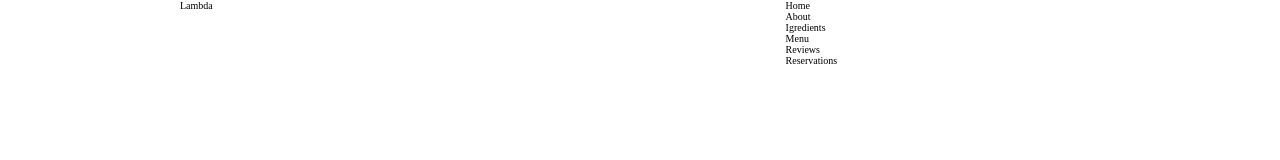
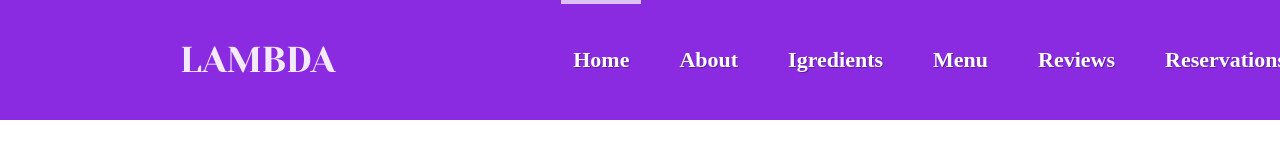
Before and after one commit to Plandima/lambda, a plain HTML site: page index.html in a window 1280 px wide. Shown: the top 160 px of the page. Drawn offline with nearby package versions, Linux system fonts and the light colour scheme.

Commit message:
completion header

```diff
--- a/css/header.css
+++ b/css/header.css
@@ -1,4 +1,3 @@
-
 /* HEADER */
 
 .main-header {
@@ -10,4 +9,98 @@
   padding-right: 18rem;
   gap: 2.6rem;
   justify-content: space-between;
+  background-color: blueviolet;
 }
+
+/* LOGO AND NAVIGATION */
+
+.logo {
+  display: flex;
+  margin-right: auto;
+  align-items: center;
+}
+
+.logo-text {
+  font-family: "Yeseva One", sans-serif;
+  color: #fff;
+  text-transform: uppercase;
+  font-size: 3.6rem;
+  opacity: 90%;
+  font-weight: 400;
+}
+
+.nav {
+  display: flex;
+  gap: 2.6rem;
+  align-items: stretch;
+  height: 100%;
+}
+
+.nav-link,
+.nav-link:link,
+.nav-link:visited,
+.nav-link:active {
+  display: flex;
+  height: 100%;
+  align-items: center;
+  padding-left: 1.2rem;
+  padding-right: 1.2rem;
+  text-decoration: none;
+  color: #fff;
+  font-style: normal;
+  position: relative;
+  font-size: 2.2rem;
+  font-weight: 600;
+  text-shadow: 1px 1px rgba(0, 0, 0, 0.3);
+}
+
+.nav-link.is-active {
+  cursor: default;
+}
+
+.nav-link:hover:before,
+.nav-link.is-active:before {
+  opacity: 70%;
+}
+
+.nav-link:before {
+  content: "";
+  width: 100%;
+  top: 0;
+  left: 0;
+  position: absolute;
+  border-top: 4px solid #fff;
+  transition: opacity 0.5s;
+  opacity: 0;
+}
+
+/* SOCIAL-LINKS */
+
+.social-links {
+  list-style: none;
+  display: flex;
+  gap: 1.2rem;
+  align-items: center;
+}
+
+.social-link {
+  display: flex;
+  align-items: center;
+  justify-content: center;
+  width: 2.4rem;
+  height: 2.4rem;
+}
+
+.social-link:link,
+.social-link:visited {
+  color: #dab33e;
+}
+
+.social-link:hover {
+  opacity: 70%;
+  transition: opacity 0.3s;
+}
+
+.social-icon {
+  font-size: 2rem;
+}
```
